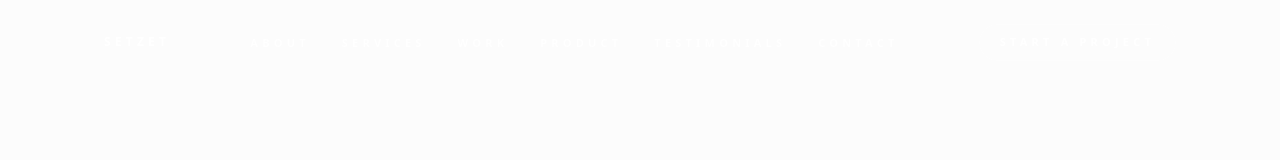
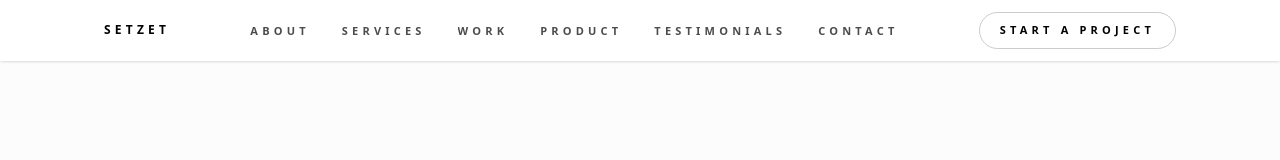
Before and after one commit to wasimfaiz/agency-website-2, a Next.js app: page /blogs in a window 1280 px wide. Shown: the top 160 px of the page. Built offline with nearby package versions, Linux system fonts and the light colour scheme; a web font is replaced by a local one.

Commit message:
fixed navbar in blogs page

```diff
--- a/src/app/blogs/page.tsx
+++ b/src/app/blogs/page.tsx
@@ -76,7 +76,7 @@
 
   return (
     <main className="min-h-screen bg-[#FCFCFC] selection:bg-black selection:text-white pb-20">
-      <Navbar />
+      <Navbar forceDarkAtTop={true} />
 
       {/* Header Section */}
       <section className="pt-40 pb-20 px-6 md:px-12 max-w-7xl mx-auto">
```
